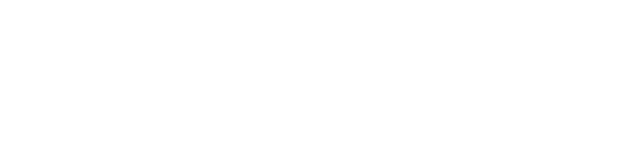
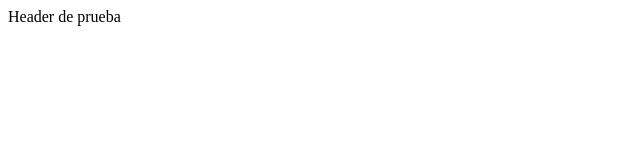
Before and after one commit to NoWizards/semana-1-186, a website: page src/index.html in a window 1280 px wide. Shown: the whole page, without its empty margins (0-640 px from the left). Drawn offline with Linux system fonts and the light colour scheme.

Commit message:
header listo

```diff
--- a/src/index.html
+++ b/src/index.html
@@ -6,6 +6,10 @@
     <title>Agencia de Noticias</title>
 </head>
 <body>
-
+<header>
+    <nav>
+        Header de prueba
+    </nav>
+</header>
 </body>
 </html>
```
